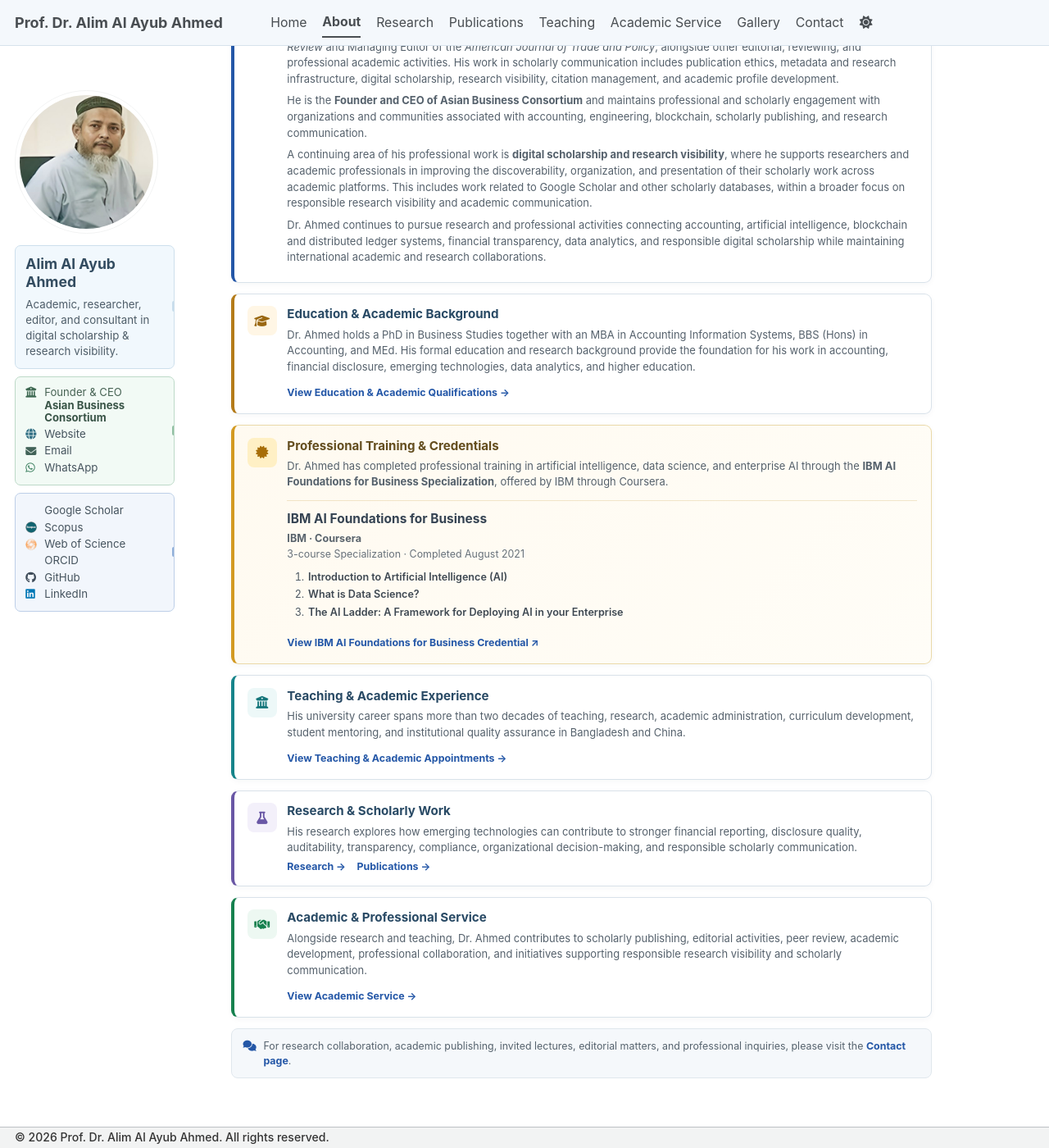
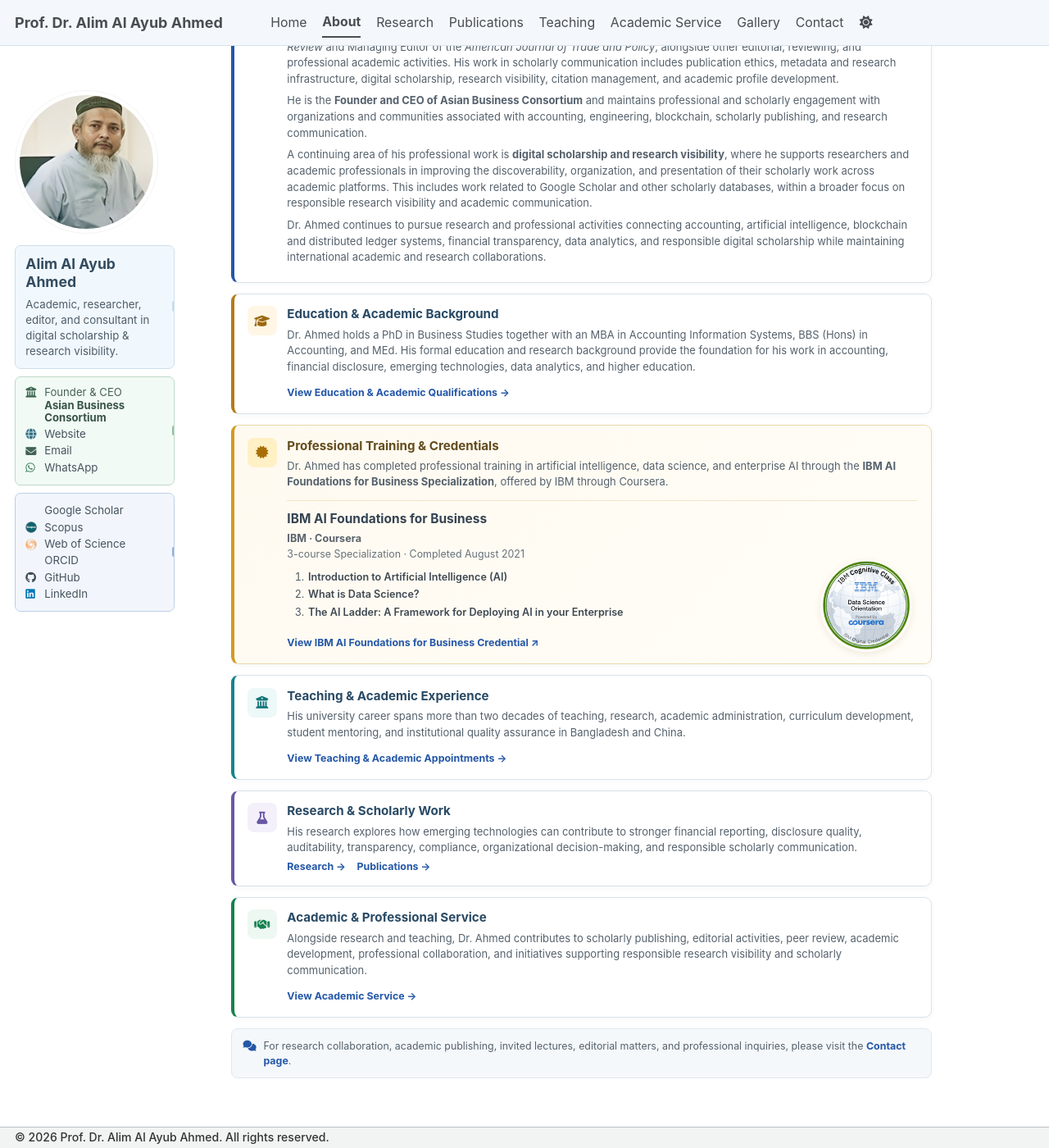
Before and after one commit to alimalayubahmed/alimalayubahmed.github.io, a Jekyll site: the page built from _pages/about.html, in a window 1280 px wide and 1400 px high, scrolled down 798 px. Shown: the whole window at 82% size. Built offline with Jekyll 4.4.1, drawn with Linux system fonts in a browser that asks for light colours; a style sheet for code colours, icons or effects is not loaded.

Commit message:
page update

```diff
--- a/_pages/about.html
+++ b/_pages/about.html
@@ -197,6 +197,8 @@ author_profile: true
 
       <div class="about-credential-details">
 
+        <div class="credential-info">
+
           <h3>IBM AI Foundations for Business</h3>
 
           <div class="credential-provider">
@@ -244,6 +246,28 @@ author_profile: true
              rel="noopener noreferrer">
             View IBM AI Foundations for Business Credential ↗
           </a>
+
+        </div>
+
+
+        <!-- IBM / Coursera badge -->
+        <div class="credential-badge-area">
+
+          <a class="credential-badge-link"
+             href="https://www.coursera.org/account/accomplishments/specialization/XGPW5J37AFDF"
+             target="_blank"
+             rel="noopener noreferrer"
+             aria-label="View IBM AI Foundations for Business credential"
+             title="View IBM AI Foundations for Business credential">
+
+            <img
+              class="credential-badge"
+              src="{{ '/images/profile-logos/ibm-data-science-orientation.png' | relative_url }}"
+              alt="IBM Cognitive Class Data Science Orientation digital credential">
+
+          </a>
+
+        </div>
 
       </div>
 
--- a/assets/css/home-about.css
+++ b/assets/css/home-about.css
@@ -142,29 +142,130 @@
    PROFESSIONAL TRAINING & CREDENTIALS
    ========================================================= */
 
-.about-credential-details { margin-top:.7rem; padding-top:.62rem; border-top:1px solid rgba(190,145,45,.22); }
+.about-credential-details {
+  display:grid;
+  grid-template-columns:minmax(0,1fr) 125px;
+  gap:1rem;
+  align-items:end;
+  margin-top:.7rem;
+  padding-top:.62rem;
+  border-top:1px solid rgba(190,145,45,.22);
+}
 
-.about-credential-details h3 { margin:0 0 .28rem; padding:0; border:0; color:#354352; font-size:.86rem; font-weight:700; line-height:1.3; }
+.credential-info { min-width:0; }
 
-.credential-provider { margin:0 0 .08rem; color:#59636c; font-size:.7rem; line-height:1.4; }
+.about-credential-details h3 {
+  margin:0 0 .28rem;
+  padding:0;
+  border:0;
+  color:#354352;
+  font-size:.86rem;
+  font-weight:700;
+  line-height:1.3;
+}
 
-.credential-meta { margin:0 0 .58rem; color:#68727b; font-size:.69rem; line-height:1.4; }
+.credential-provider {
+  margin:0 0 .08rem;
+  color:#59636c;
+  font-size:.7rem;
+  line-height:1.4;
+}
 
-.credential-course-list { margin:.18rem 0 .66rem; padding-left:1.35rem; color:#4d5862; font-size:.7rem; line-height:1.42; }
+.credential-meta {
+  margin:0 0 .58rem;
+  color:#68727b;
+  font-size:.69rem;
+  line-height:1.4;
+}
 
-.credential-course-list li { margin:0 0 .22rem; padding-left:.08rem; }
+.credential-course-list {
+  margin:.18rem 0 .66rem;
+  padding-left:1.35rem;
+  color:#4d5862;
+  font-size:.7rem;
+  line-height:1.42;
+}
 
-.credential-course-list li:last-child { margin-bottom:0; }
+.credential-course-list li {
+  margin:0 0 .22rem;
+  padding-left:.08rem;
+}
 
-.credential-course-link { color:#3e4852 !important; font-weight:600; text-decoration:none !important; transition:color .16s ease,text-decoration-color .16s ease; }
+.credential-course-list li:last-child {
+  margin-bottom:0;
+}
 
-.credential-course-link:hover { color:#9a6811 !important; text-decoration:underline !important; text-underline-offset:3px; cursor:pointer; }
+.credential-course-link {
+  color:#3e4852 !important;
+  font-weight:600;
+  text-decoration:none !important;
+  transition:color .16s ease,text-decoration-color .16s ease;
+}
 
-.credential-course-link:focus-visible { outline:2px solid #c58a1a; outline-offset:3px; border-radius:2px; }
+.credential-course-link:hover {
+  color:#9a6811 !important;
+  text-decoration:underline !important;
+  text-underline-offset:3px;
+  cursor:pointer;
+}
 
-.credential-main-link { margin-top:.08rem; color:#9a6811 !important; }
+.credential-course-link:focus-visible {
+  outline:2px solid #c58a1a;
+  outline-offset:3px;
+  border-radius:2px;
+}
 
-.credential-main-link:hover { color:#76500d !important; }
+.credential-main-link {
+  margin-top:.08rem;
+  color:#9a6811 !important;
+}
+
+.credential-main-link:hover {
+  color:#76500d !important;
+}
+
+
+/* =========================================================
+   CREDENTIAL BADGE
+   ========================================================= */
+
+.credential-badge-area {
+  display:flex;
+  align-items:flex-end;
+  justify-content:center;
+  width:125px;
+  min-height:125px;
+}
+
+.credential-badge-link {
+  display:block;
+  width:112px;
+  height:112px;
+  overflow:hidden;
+  border-radius:50%;
+  background:transparent;
+  text-decoration:none !important;
+  box-shadow:0 3px 8px rgba(115,82,20,.10);
+  transition:transform .18s ease,box-shadow .18s ease;
+}
+
+.credential-badge-link:hover {
+  transform:translateY(-2px) scale(1.025);
+  box-shadow:0 5px 12px rgba(115,82,20,.16);
+}
+
+.credential-badge-link:focus-visible {
+  outline:2px solid #c58a1a;
+  outline-offset:4px;
+}
+
+.credential-badge {
+  display:block;
+  width:112px;
+  height:112px;
+  object-fit:cover;
+  border-radius:50%;
+}
 
 
 /* =========================================================
@@ -209,20 +310,60 @@
   .home-hero p { font-size:.78rem; }
   .home-hero-actions { gap:.4rem; }
   .home-btn { padding:.42rem .65rem; font-size:.69rem; }
+
   .home-focus-grid { grid-template-columns:1fr; }
   .home-focus-card { min-height:auto; }
+
   .home-explore-card { min-height:64px; }
 
   .about-intro { padding:.7rem .78rem; }
+
   .about-card { gap:.55rem; padding:.7rem; }
-  .about-card-icon { flex-basis:32px; width:32px; height:32px; font-size:.78rem; }
+
+  .about-card-icon {
+    flex-basis:32px;
+    width:32px;
+    height:32px;
+    font-size:.78rem;
+  }
+
   .about-card-content h2 { font-size:.81rem; }
-  .about-card-content p,.about-profile-card .about-card-content p { font-size:.7rem; }
 
-  .about-credential-details { margin-top:.55rem; padding-top:.5rem; }
+  .about-card-content p,
+  .about-profile-card .about-card-content p {
+    font-size:.7rem;
+  }
+
+  .about-credential-details {
+    grid-template-columns:1fr;
+    gap:.65rem;
+    margin-top:.55rem;
+    padding-top:.5rem;
+  }
+
   .about-credential-details h3 { font-size:.8rem; }
-  .credential-provider,.credential-meta,.credential-course-list { font-size:.68rem; }
-  .credential-course-list { padding-left:1.15rem; }
+
+  .credential-provider,
+  .credential-meta,
+  .credential-course-list {
+    font-size:.68rem;
+  }
+
+  .credential-course-list {
+    padding-left:1.15rem;
+  }
+
+  .credential-badge-area {
+    width:100%;
+    min-height:auto;
+    justify-content:flex-start;
+  }
+
+  .credential-badge-link,
+  .credential-badge {
+    width:88px;
+    height:88px;
+  }
 }
 
 
```
Also changed, not shown: images/profile-logos/ibm-data-science-orientation.png (added). Lines whose indentation alone changed are shown as unchanged.
